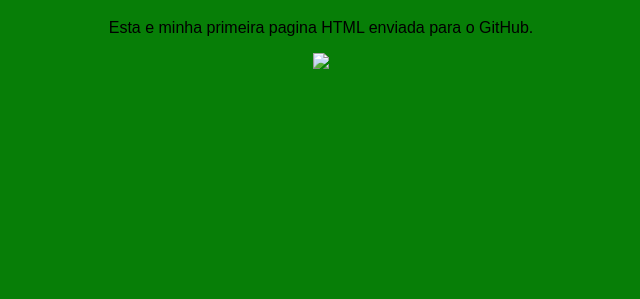
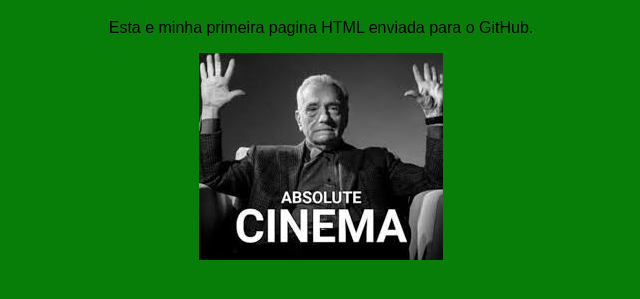
Before and after one commit to marlongarciaaa/atividade-html-css, a plain HTML site: page index.html in a window 1280 px wide. Shown: the part 61-360 px from the top of the page, without its empty margins (319-959 px from the left). Drawn offline with Linux system fonts and the light colour scheme.

Commit message:
Update index.html

```diff
--- a/index.html
+++ b/index.html
@@ -10,7 +10,7 @@
 <body>
     <h1>Ola, mundo!</h1>
     <p>Esta e minha primeira pagina HTML enviada para o GitHub.</p>
-    <img src=
+    <img src="images (1).jpg" alt="Filme">
 </body>
 
 </html>
```
